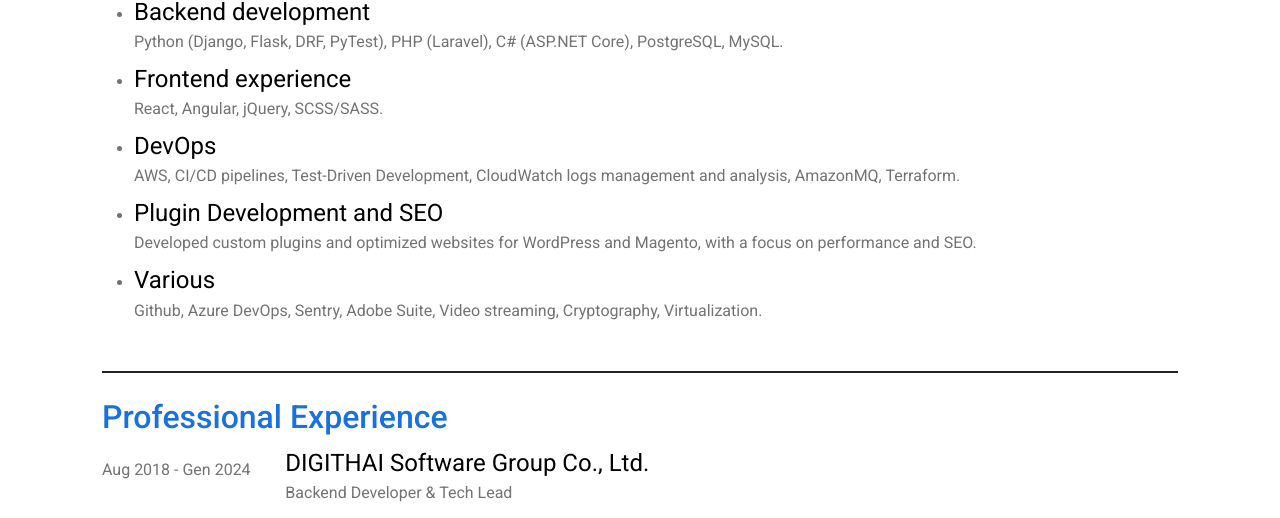
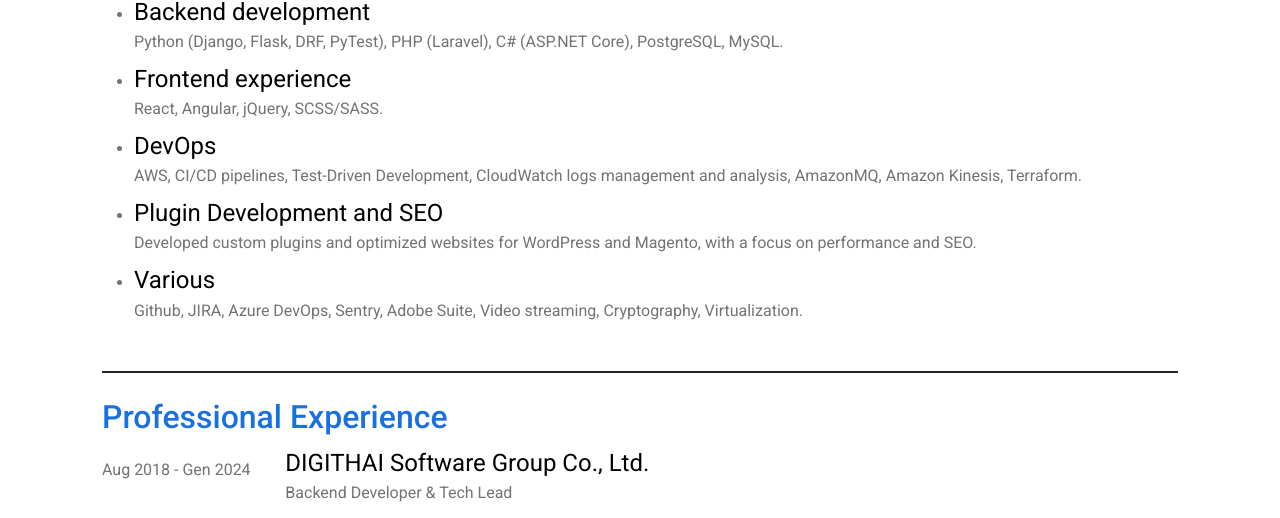
Before and after one commit to d3viliz3d/cv, a plain HTML site: page index.html in a window 1280 px wide. Shown: the part 567-1085 px from the top of the page. Drawn offline with nearby package versions, Linux system fonts and the light colour scheme.

Commit message:
Deploying to gh-pages from @ d3viliz3d/cv@1a3c173b231d60dd691e47e8fc150987f8a7df51 🚀

```diff
--- a/index.html
+++ b/index.html
@@ -77,11 +77,11 @@
             <li><h3 class="fs-4 fw-normal skill-type">Frontend experience</h3>
             <p>React, Angular, jQuery, SCSS/SASS.</p></li>
             <li><h3 class="fs-4 fw-normal skill-type">DevOps</h3>
-            <p>AWS, CI/CD pipelines, Test-Driven Development, CloudWatch logs management and analysis, AmazonMQ, Terraform.</p></li>
+            <p>AWS, CI/CD pipelines, Test-Driven Development, CloudWatch logs management and analysis, AmazonMQ, Amazon Kinesis, Terraform.</p></li>
             <li><h3 class="fs-4 fw-normal skill-type">Plugin Development and SEO</h3>
             <p>Developed custom plugins and optimized websites for WordPress and Magento, with a focus on performance and SEO.</p></li>
             <li><h3 class="fs-4 fw-normal skill-type">Various</h3>
-            <p>Github, Azure DevOps, Sentry, Adobe Suite, Video streaming, Cryptography, Virtualization.</p></li>
+            <p>Github, JIRA, Azure DevOps, Sentry, Adobe Suite, Video streaming, Cryptography, Virtualization.</p></li>
         </ul>
     </div>
 
```
Also changed, not shown: 1 other file.
